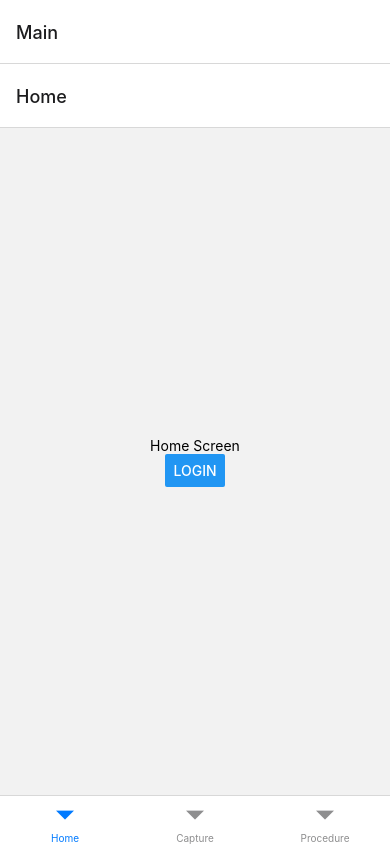
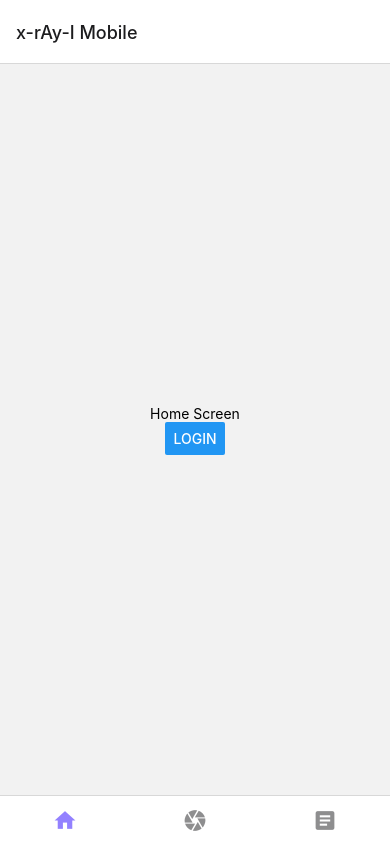
Before and after one commit to jesmeister78/med-mob-cli, a React Native app in the folder MedMobCli/: screen /Main in a window 390 px wide. Built offline with nearby package versions, Linux system fonts and the light colour scheme; what @realm/react would draw is missing.

Commit message:
tab nav with icons working

```diff
--- a/MedMobCli/App.tsx
+++ b/MedMobCli/App.tsx
@@ -21,9 +21,10 @@ import { Provider } from 'react-redux';
 import { store } from './store';
 import Users from './components/Users';
 import { RealmProvider } from './data/realmProvider';
-import { RootStackParamList } from './screens/main/rootStackParams';
+import { RootStackParamList } from './screens/navigation/rootStackParams';
 import AuthScreen from './screens/auth/Auth';
 import MainScreen from './screens/main';
+import { ScreenStackHeaderConfig } from 'react-native-screens';
 
 // export type ScreenNames = ["Home", "Capture", "Case", "Users"] // type these manually
 // export type RootStackParamList = Record<ScreenNames[number], undefined>;
@@ -40,8 +41,8 @@ const App = () => {
     <RealmProvider>
       <Provider store={store}>
         <NavigationContainer>
-          <Stack.Navigator>
-            <Stack.Screen name="Main" component={MainScreen} />
+          <Stack.Navigator >
+            <Stack.Screen name="Main" component={MainScreen} options={{title: "x-rAy-I Mobile"}} />
             <Stack.Screen name="Auth" component={AuthScreen} />
             {/* <Stack.Screen name="Home" component={HomeScreen} />
             <Stack.Screen name="Capture" component={CaptureImage} />
--- a/MedMobCli/package.json
+++ b/MedMobCli/package.json
@@ -11,6 +11,7 @@
   },
   "dependencies": {
     "@react-native-community/cli-doctor": "^11.3.8",
+    "@react-native-community/masked-view": "^0.1.11",
     "@react-navigation/bottom-tabs": "^6.5.11",
     "@react-navigation/native": "^6.1.9",
     "@react-navigation/native-stack": "^6.9.17",
@@ -23,6 +24,7 @@
     "react-native": "0.72.5",
     "react-native-safe-area-context": "^3.4.1",
     "react-native-screens": "^3.14.0",
+    "react-native-vector-icons": "^10.0.2",
     "react-native-vision-camera": "^3.3.1",
     "react-redux": "^8.1.3",
     "realm": "^12.3.0",
@@ -37,6 +39,7 @@
     "@react-native/metro-config": "^0.72.11",
     "@tsconfig/react-native": "^3.0.0",
     "@types/react": "^18.0.24",
+    "@types/react-native-vector-icons": "^6.4.18",
     "@types/react-redux": "^7.1.29",
     "@types/react-test-renderer": "^18.0.0",
     "@types/uuid": "^9.0.7",
--- a/MedMobCli/screens/auth/Auth.tsx
+++ b/MedMobCli/screens/auth/Auth.tsx
@@ -1,7 +1,7 @@
 import React from 'react';
 import {View, Text, Button} from 'react-native';
 import {useNavigation} from '@react-navigation/native';
-import { RootStackParamList } from '../main/rootStackParams';
+import { RootStackParamList } from '../navigation/rootStackParams';
 import { StackNavigationProp } from '@react-navigation/stack';
 
 type authScreenProp = StackNavigationProp<RootStackParamList, 'Auth'>;
--- a/MedMobCli/screens/main/Capture.tsx
+++ b/MedMobCli/screens/main/Capture.tsx
@@ -5,9 +5,9 @@ import { useRef, useState, useEffect } from "react";
 import { Colors } from "react-native/Libraries/NewAppScreen";
 import { CompositeNavigationProp, useNavigation } from "@react-navigation/native";
 import { StackNavigationProp } from "@react-navigation/stack";
-import { RootStackParamList } from "./rootStackParams";
+import { RootStackParamList } from "../navigation/rootStackParams";
 import { BottomTabNavigationProp } from "@react-navigation/bottom-tabs";
-import { MainBottomTabParamList } from "./mainBottomTabParams";
+import { MainBottomTabParamList } from "../navigation/mainBottomTabParams";
 
 type CaptureScreenProp = CompositeNavigationProp<
   StackNavigationProp<RootStackParamList, 'Main'>,
--- a/MedMobCli/screens/main/Home.tsx
+++ b/MedMobCli/screens/main/Home.tsx
@@ -4,8 +4,8 @@ import {View, Text, Button} from 'react-native';
 import {CompositeNavigationProp} from '@react-navigation/native';
 import {StackNavigationProp} from '@react-navigation/stack';
 import {BottomTabNavigationProp} from '@react-navigation/bottom-tabs';
-import { RootStackParamList } from './rootStackParams';
-import { MainBottomTabParamList } from './mainBottomTabParams';
+import { RootStackParamList } from '../navigation/rootStackParams';
+import { MainBottomTabParamList } from '../navigation/mainBottomTabParams';
 
 type HomeScreenProp = CompositeNavigationProp<
   StackNavigationProp<RootStackParamList, 'Main'>,
--- a/MedMobCli/screens/main/Procedure.tsx
+++ b/MedMobCli/screens/main/Procedure.tsx
@@ -4,8 +4,8 @@ import {View, Text, Button} from 'react-native';
 import {CompositeNavigationProp} from '@react-navigation/native';
 import {StackNavigationProp} from '@react-navigation/stack';
 import {BottomTabNavigationProp} from '@react-navigation/bottom-tabs';
-import { RootStackParamList } from './rootStackParams';
-import { MainBottomTabParamList } from './mainBottomTabParams';
+import { RootStackParamList } from '../navigation/rootStackParams';
+import { MainBottomTabParamList } from '../navigation/mainBottomTabParams';
 
 type ProcedureScreenProp = CompositeNavigationProp<
   StackNavigationProp<RootStackParamList, 'Main'>,
--- a/MedMobCli/screens/main/index.tsx
+++ b/MedMobCli/screens/main/index.tsx
@@ -1,19 +1,73 @@
 import React from 'react';
-import {createBottomTabNavigator} from '@react-navigation/bottom-tabs';
-import {MainBottomTabParamList} from './MainBottomTabParams';
+import { BottomTabNavigationOptions, createBottomTabNavigator } from '@react-navigation/bottom-tabs';
+import { MainBottomTabParamList } from '../navigation/mainBottomTabParams';
 import HomeScreen from './Home';
 import CaptureScreen from './Capture';
 import ProcedureScreen from './Procedure';
+import { CustomTabBar } from '../navigation/CustomTabBar';
+
+import MaterialIcons from 'react-native-vector-icons/MaterialIcons';
 
 const BottomTab = createBottomTabNavigator<MainBottomTabParamList>();
+const tabBarOptions: BottomTabNavigationOptions = {
+  tabBarShowLabel: false,
+  tabBarActiveTintColor: '#9381ff',
+  headerShown: false
+};
 
 function MainScreen() {
   return (
-    <BottomTab.Navigator>
-      <BottomTab.Screen name="Home" component={HomeScreen} />
-      <BottomTab.Screen name="Capture" component={CaptureScreen} />
-      <BottomTab.Screen name="Procedure" component={ProcedureScreen} />
+    <BottomTab.Navigator screenOptions={tabBarOptions}>
+      <BottomTab.Screen
+        name="Home"
+        component={HomeScreen}
+        options={{
+          tabBarIcon: ({ color, size }) => (
+            <MaterialIcons name="home" color={color} size={size} />
+          ),
+        }}
+      />
+      <BottomTab.Screen
+        name="Capture"
+        component={CaptureScreen}
+        options={{
+          tabBarIcon: ({ color, size }) => (
+            <MaterialIcons name="camera" color={color} size={size} />
+          ),
+        }}
+      />
+      <BottomTab.Screen
+        name="Procedure"
+        component={ProcedureScreen}
+        options={{
+          tabBarIcon: ({ color, size }) => (
+            <MaterialIcons name="article" color={color} size={size} />
+          ),
+        }}
+      />
     </BottomTab.Navigator>
+    // <BottomTab.Navigator tabBar={(props) => <CustomTabBar {...props} />}>
+    //   <BottomTab.Screen
+    //     name="Home"
+    //     component={HomeScreen}
+    //     options={{
+    //       tabBarIcon: ({ color, size }) => (
+    //         <MaterialIcons name="home" color={color} size={size} />
+    //       ),
+    //     }} />
+    //   <BottomTab.Screen name="Capture" component={CaptureScreen}
+    //     options={{
+    //       tabBarIcon: ({ color, size }) => (
+    //         <MaterialIcons name="camera" color={color} size={size} />
+    //       ),
+    //     }} />
+    //   <BottomTab.Screen name="Procedure" component={ProcedureScreen}
+    //     options={{
+    //       tabBarIcon: ({ color, size }) => (
+    //         <MaterialIcons name="document" color={color} size={size} />
+    //       ),
+    //     }} />
+    // </BottomTab.Navigator>
   );
 }
 
--- a/MedMobCli/screens/main/mainBottomTabParams.ts
+++ /dev/null
@@ -1,6 +0,0 @@
-export type MainBottomTabParamList = {
-    Home: undefined;
-    Details: undefined;
-    Capture: undefined;
-    Procedure: undefined;
-    };
--- a/MedMobCli/screens/main/rootStackParams.ts
+++ /dev/null
@@ -1,4 +0,0 @@
-export type RootStackParamList = {
-    Main: undefined;
-    Auth: undefined;
-};
```
Also changed, not shown: 2 other files (tests, documents, lock files or other folders).
